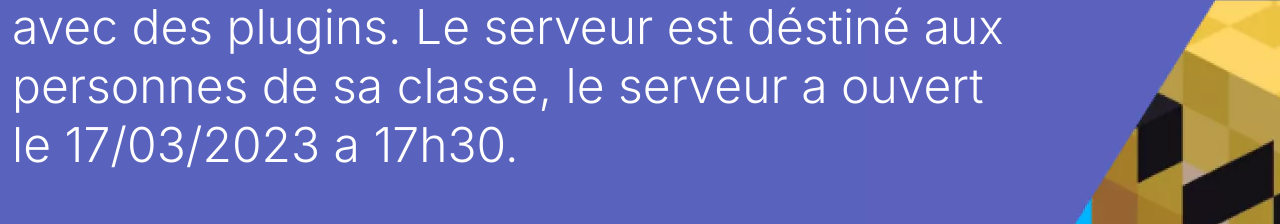
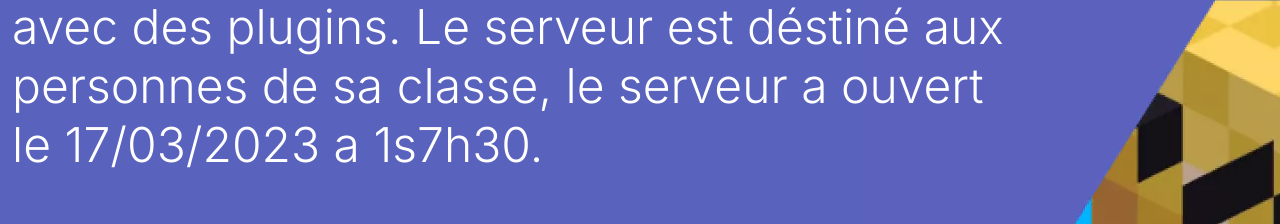
Before and after one commit to Maxouxou77/ForBee, a website built with Parcel: page index.html in a window 1280 px wide. Shown: the part 382-606 px from the top of the page. Built offline with nearby package versions, Linux system fonts and the light colour scheme.

Commit message:
Update index.html

```diff
--- a/index.html
+++ b/index.html
@@ -73,7 +73,7 @@
               <br />
               <span>personnes de sa classe, le serveur a ouvert</span>
               <br />
-              <span>le 17/03/2023 a 17h30.</span>
+              <span>le 17/03/2023 a 1s7h30.</span>
               <br />
               <span></span>
               <br />
```
